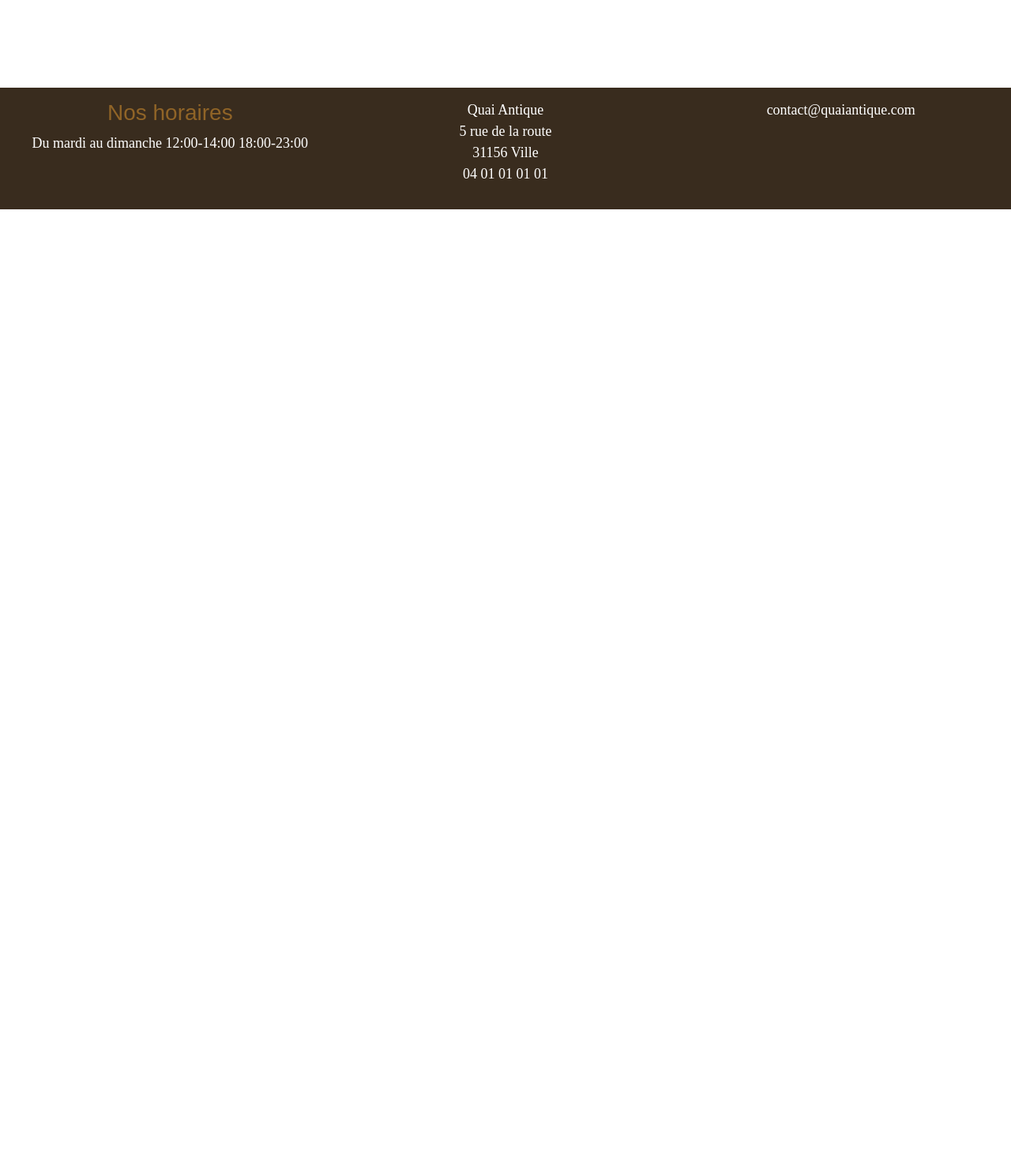
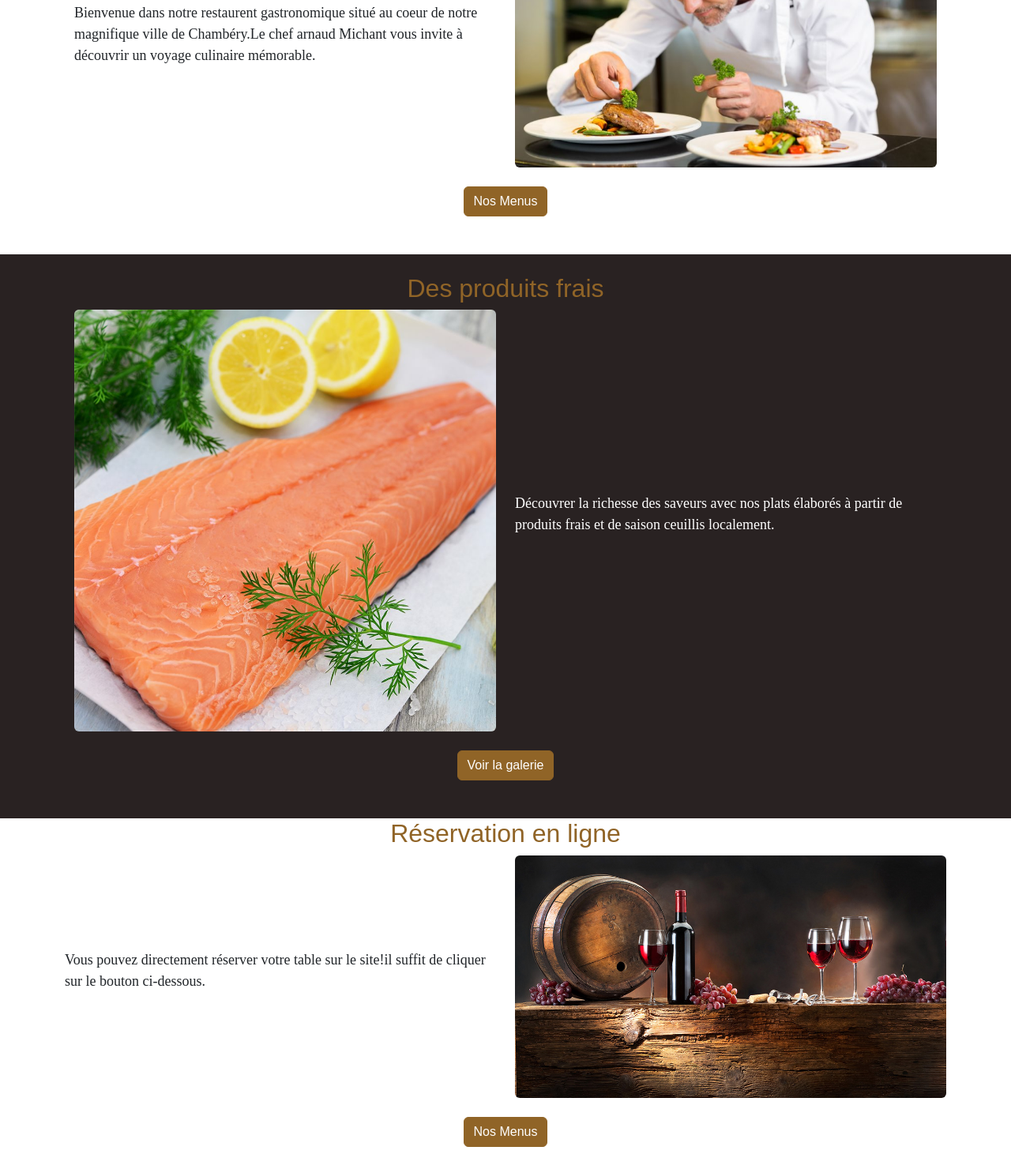
Before and after one commit to mickecliff/QuaiAntiqueRestaurantFront, a website with bundled scripts: page index.html in a window 1280 px wide. Shown: the part 535-2020 px from the top of the page at 79% size. Before the commit the page ends 800 px from the top, so only its background shows below. Built offline with nearby package versions, Linux system fonts and the light colour scheme; files whose address does not match are found by name.

Commit message:
Finish home page

```diff
--- a/Pages/Home.html
+++ b/Pages/Home.html
@@ -5,3 +5,68 @@
         <button class="btn btn-primary">Réserver</button>
     </div>
 </div>
+<section>
+    <article>
+        <div class="container p-4">
+            <h2 class="text-center text-primary">Bienvenue au quai antique</h2>
+            <div class="row row-cols-2 align-items-center">
+                <div class="col">
+                    <p class="text-justify">
+                        Bienvenue dans notre restaurent gastronomique situé au coeur de notre magnifique ville de Chambéry.Le chef arnaud Michant vous invite à découvrir un voyage culinaire mémorable.
+
+                    </p>
+                </div>
+                <div class="col">
+                    <img class="w-100 rounded" src="../Images/-chef-cuisinier-Jordi-Cruz-1-846x508.jpg">
+
+                </div>
+            </div>
+            <div class="text-center p-4">
+                    <a href="#" class="btn btn-primary">Nos Menus</a>
+            </div>
+
+        </div>
+    </article>
+    <article class="bg-black text-white">
+        <div class="container p-4">
+            <h2 class="text-center text-primary">Des produits frais</h2>
+            <div class="row row-cols-2 align-items-center">
+                <div class="col">
+                    <img class="w-100 rounded" src="../Images/I-Grande-40344-recette-de-saumon-fume-a-froid.net.jpg">
+
+                </div>
+                <div class="col">
+                    <p class="text-justify text-white">
+                        Découvrer la richesse des saveurs avec nos plats élaborés à partir de produits frais et de saison ceuillis localement.
+
+                    </p>
+                </div>
+
+            </div>
+            <div class="text-center p-4">
+                    <a href="#" class="btn btn-primary">Voir la galerie</a>
+            </div>
+
+        </div>
+    </article>
+    <article>
+        <div class="container  bp-4">
+            <h2 class="text-center text-primary">Réservation en ligne</h2>
+            <div class="row row-cols-2 align-items-center">
+                <div class="col">
+                    <p class="text-justify">
+                       Vous pouvez directement réserver votre table sur le site!il suffit de cliquer sur le bouton ci-dessous.
+                    </p>
+                </div>
+                <div class="col">
+                    <img class="w-100 rounded" src="../Images/vin.jpg">
+
+                </div>
+            </div>
+            <div class="text-center p-4">
+                    <a href="#" class="btn btn-primary">Nos Menus</a>
+            </div>
+
+        </div>
+    </article>
+</section>
--- a/scss/main.scss
+++ b/scss/main.scss
@@ -48,3 +48,6 @@
     text-align: center;
     align-items: center;
 }
+.text-justify{
+    text-align: justify;
+}
```
